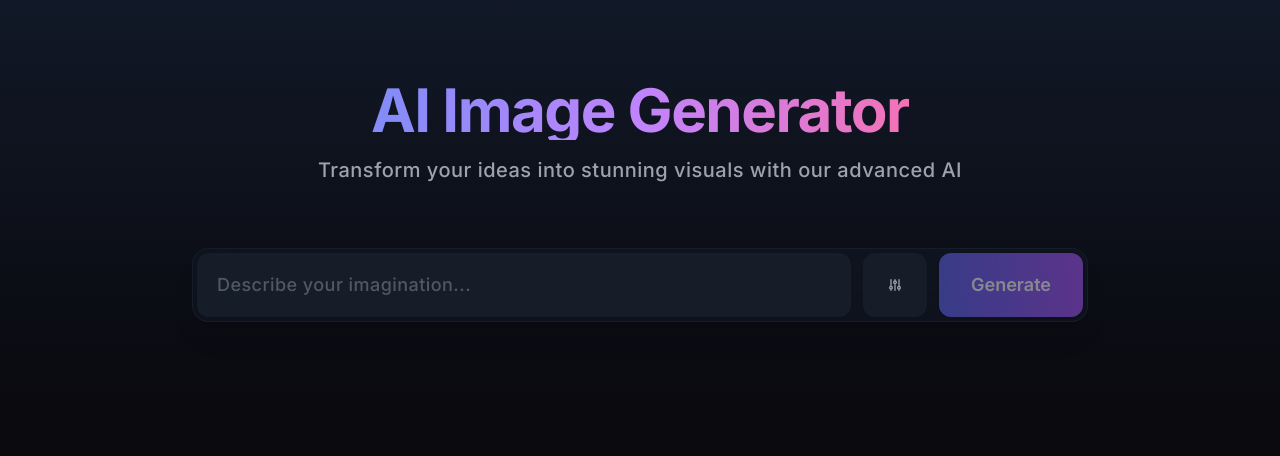
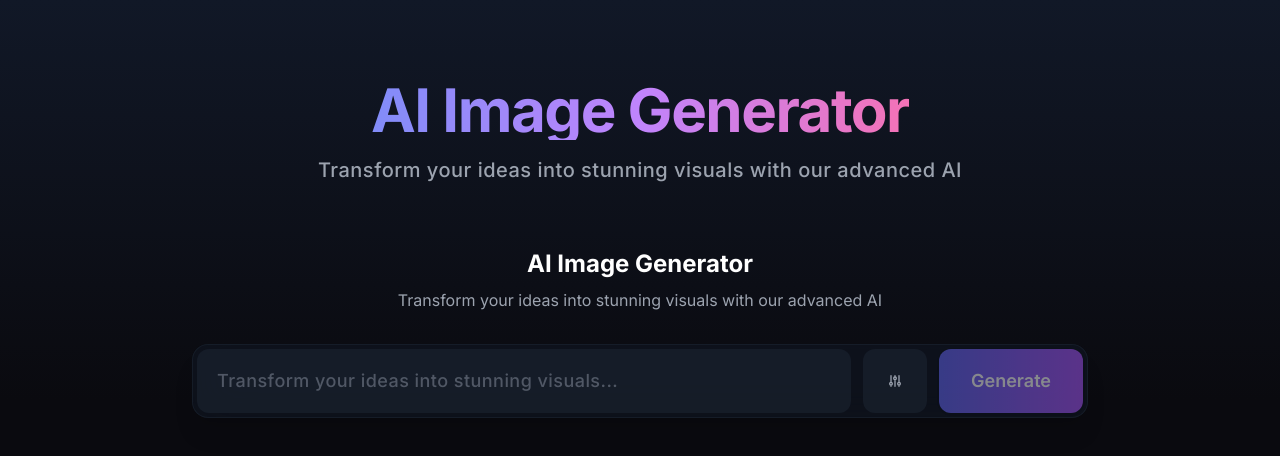
Before and after one commit to 1aday/mj-ui, a Next.js app: page / in a window 1280 px wide. Shown: the top 456 px of the page. Built offline with nearby package versions, Linux system fonts and the light colour scheme.

Commit message:
chore: update latest changes

```diff
--- a/src/components/ImageGenerator.tsx
+++ b/src/components/ImageGenerator.tsx
@@ -424,6 +424,10 @@ export default function ImageGenerator() {
 
     return (
         <div className="w-full max-w-4xl mx-auto space-y-8">
+            <div className="text-center space-y-2">
+                <h1 className="text-2xl font-bold text-white">AI Image Generator</h1>
+                <p className="text-gray-400">Transform your ideas into stunning visuals with our advanced AI</p>
+            </div>
             <div className="relative group">
                 <div className="flex flex-col gap-3">
                     <div className="flex gap-3 p-1 bg-gray-900/50 backdrop-blur-xl rounded-2xl border border-gray-800/50 shadow-xl transition-all duration-300 group-hover:border-gray-700/50">
@@ -431,7 +435,7 @@ export default function ImageGenerator() {
                             <input
                                 value={prompt.replace(/\s+--(?:ar|s)\s+[^\s]+/g, '')}
                                 onChange={handlePromptChange}
-                                placeholder="Describe your imagination..."
+                                placeholder="Transform your ideas into stunning visuals..."
                                 className="min-w-0 flex-1 bg-transparent border-0 text-lg text-gray-100 placeholder:text-gray-500/70 focus:ring-0 focus:outline-none font-medium tracking-wide"
                                 disabled={isGenerating}
                                 spellCheck={false}
@@ -681,7 +685,7 @@ export default function ImageGenerator() {
                                                         </div>
                                                         <div className="space-y-3">
                                                             <p className="text-base font-medium text-gray-300">
-                                                                {(image.progress ?? 0) >= 100 ? 'Almost there...' : 'Creating your masterpiece...'}
+                                                                {(image.progress ?? 0) >= 100 ? 'Almost there...' : 'Transforming your idea into art...'}
                                                             </p>
                                                             <div className="w-full max-w-[200px] mx-auto">
                                                                 <div className="relative h-2.5 bg-gray-700/50 rounded-full overflow-hidden">
@@ -705,7 +709,7 @@ export default function ImageGenerator() {
                                                                     )}
                                                                 </div>
                                                                 <p className="text-sm text-gray-400 mt-3 font-medium">
-                                                                    {Math.round(image.progress ?? 0)}% complete
+                                                                    {Math.round(image.progress ?? 0)}% of your creation complete
                                                                 </p>
                                                             </div>
                                                         </div>
@@ -767,7 +771,7 @@ export default function ImageGenerator() {
                                                             <path strokeLinecap="round" strokeLinejoin="round" strokeWidth={1.5} d="M12 9v2m0 4h.01m-6.938 4h13.856c1.54 0 2.502-1.667 1.732-3L13.732 4c-.77-1.333-2.694-1.333-3.464 0L3.34 16c-.77 1.333.192 3 1.732 3z" />
                                                         </svg>
                                                         <p className="text-sm font-medium text-red-400 mb-2">
-                                                            Generation Failed
+                                                            Generation Failed - Please try again
                                                         </p>
                                                         {image.error && (
                                                             <p className="text-xs text-red-300/80">
```
